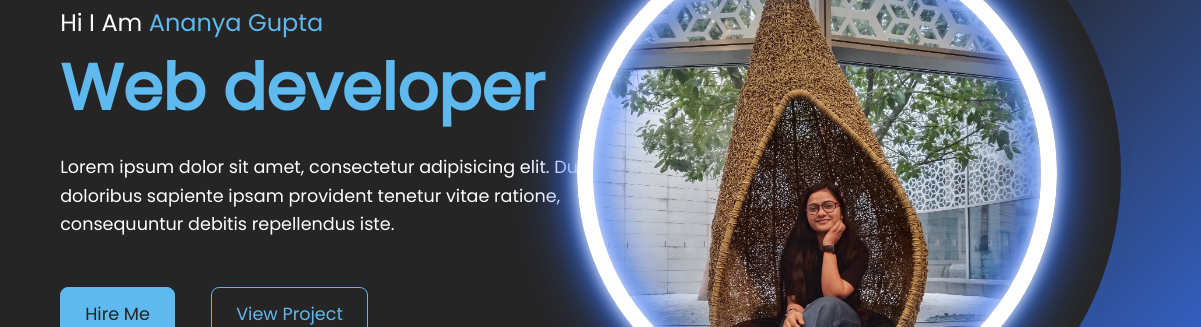
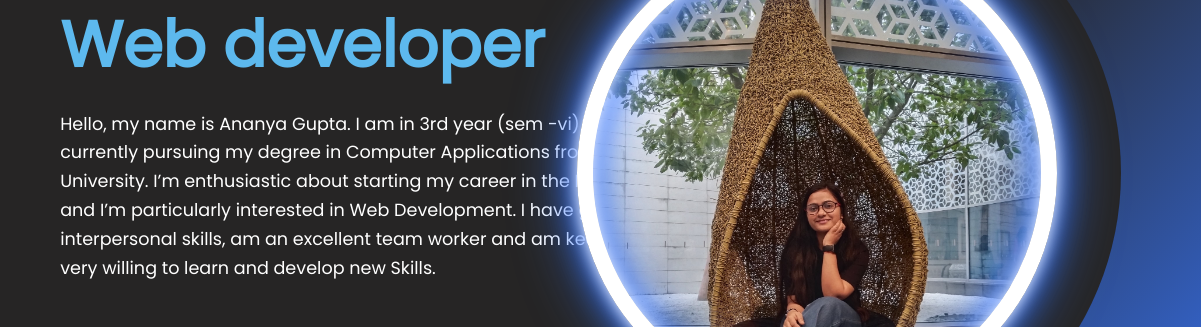
Before and after one commit to Ananya6207/portfolio, a plain HTML site: page index.html in a window 1280 px wide. Shown: the part 227-554 px from the top of the page, 79-1280 px from the left. Drawn offline with Linux system fonts and the light colour scheme.

Commit message:
Update index.html

```diff
--- a/index.html
+++ b/index.html
@@ -27,7 +27,8 @@
             <div class="content">
                 <p class="intro">Hi I Am <span>Ananya Gupta</span> </p>
                 <h1>Web developer</h1>
-                <p class="detail">Lorem ipsum dolor sit amet, consectetur adipisicing elit. Ducimus doloribus sapiente ipsam provident tenetur vitae ratione, consequuntur debitis repellendus iste.</p>
+                <p class="detail">Hello, my name is Ananya Gupta. I am  in 3rd year (sem -vi)  and currently pursuing my degree in Computer Applications from Patna University. I’m enthusiastic about starting my career in the IT field , and I’m particularly interested in Web Development.  I have good interpersonal skills, am an excellent team worker and am keen and very willing to learn and develop new Skills.
+                </p>
                 <div class="btn-container">
                     <button>Hire Me</button>
                     <button>View Project</button>
```
